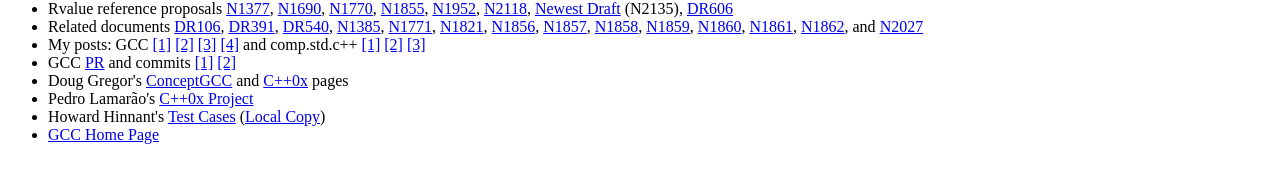
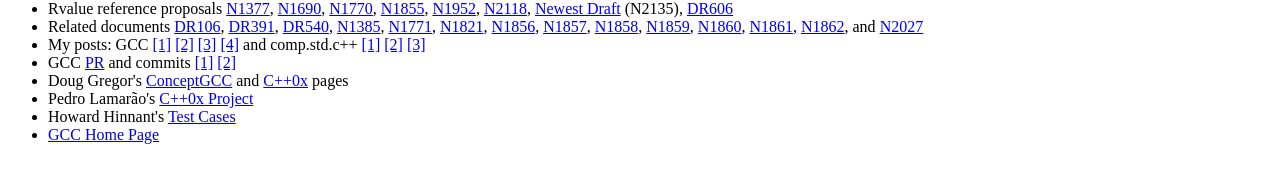
Before and after one commit to ryanofsky/site, a plain HTML site: page htdocs/rref/index.html in a window 1280 px wide. Shown: the part 220-402 px from the top of the page. Drawn offline with Linux system fonts and the light colour scheme.

Commit message:
Remove remaining link to rref repository
* htdocs/rref/index.html


git-svn-id: https://russ.yanofsky.org/svn/site/trunk@82 af7d400b-3b05-0410-8da3-a4763f9e3e29

```diff
--- a/htdocs/rref/index.html
+++ b/htdocs/rref/index.html
@@ -56,7 +56,7 @@ email, and wrote a whole suite of unit tests which were included in the GCC patc
     <a href="http://gcc.gnu.org/projects/cxx0x.html">C++0x</a> pages
   </li>
   <li>Pedro Lamar&atilde;o's <a href="http://mndfck.org/~pedro.lamarao/projects/c++0x/">C++0x Project</a></li>
-  <li>Howard Hinnant's <a href="http://home.twcny.rr.com/hinnant/cpp_extensions/rvalue_ref_test/">Test Cases</a> (<a href="http://russ.yanofsky.org/viewvc.py/rref/trunk/gcc/testsuite/g%2B%2B.dg/cpp0x/rref.hh/">Local Copy</a>)
+  <li>Howard Hinnant's <a href="http://home.twcny.rr.com/hinnant/cpp_extensions/rvalue_ref_test/">Test Cases</a></li>
   <li><a href="http://gcc.gnu.org">GCC Home Page</a></li>
 </ul>
 </body>
```
